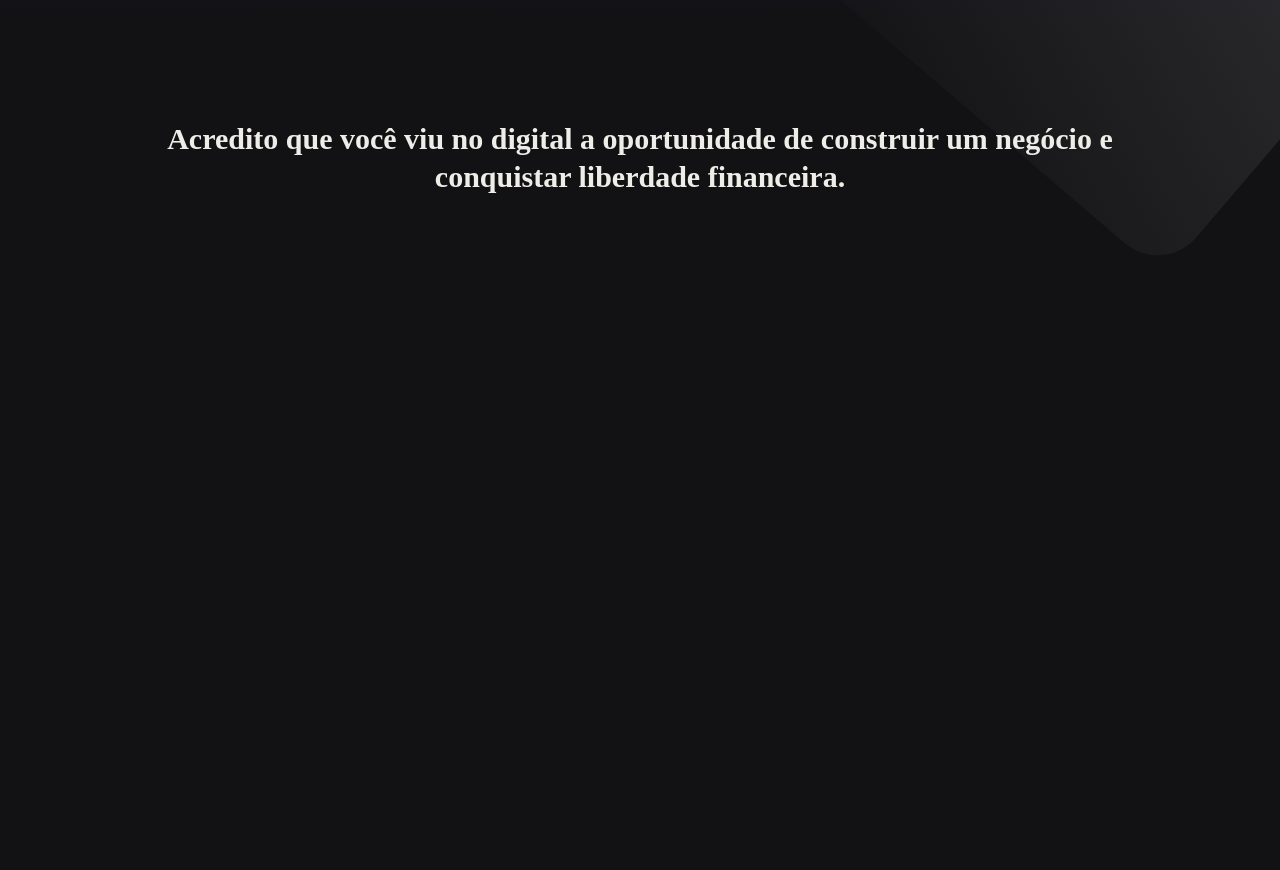
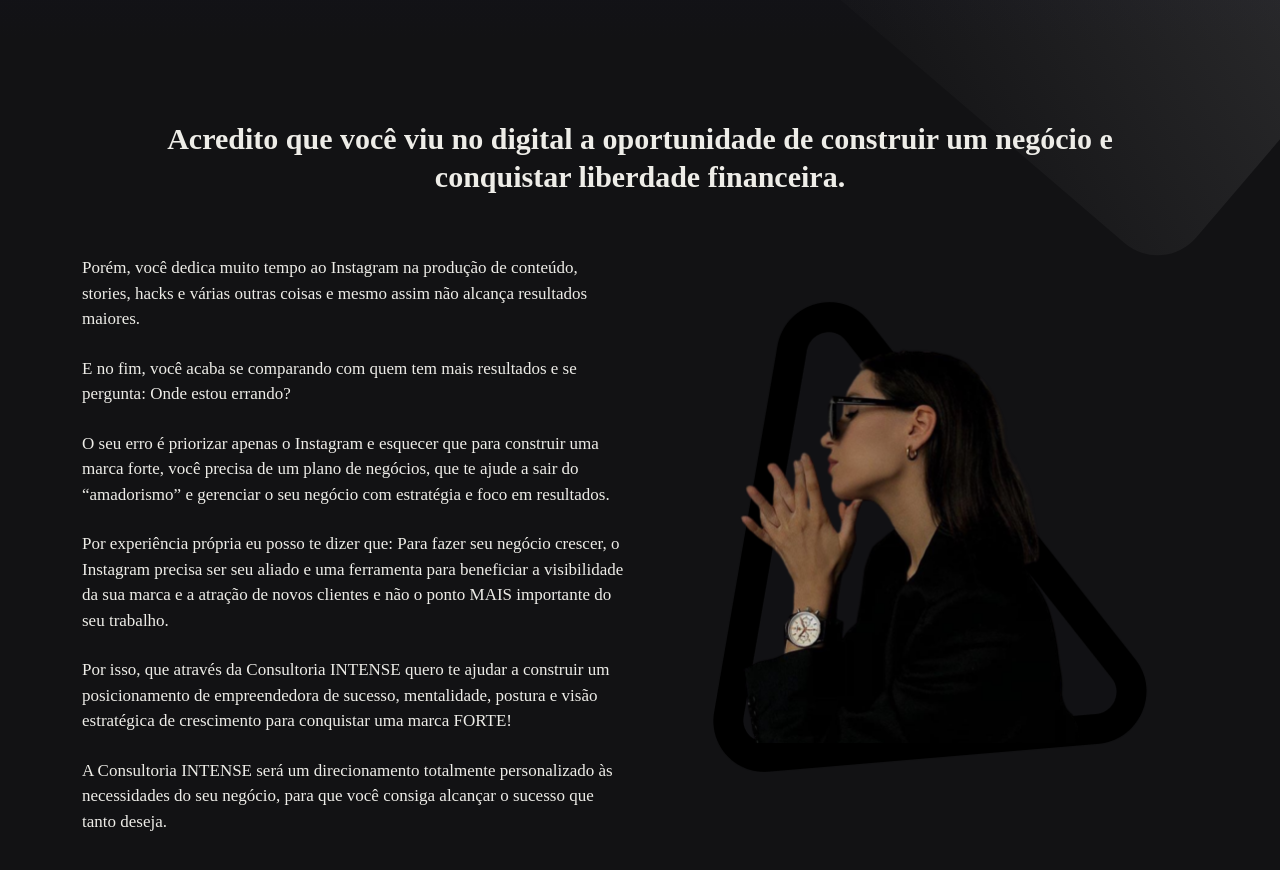
Before and after one commit to rodrigoanastacio/DS_intense, a Next.js app: page / in a window 1280 px wide. Shown: the part 760-1630 px from the top of the page. Before the commit the page ends 1095 px from the top, so only its background shows below. Built offline with nearby package versions, Linux system fonts and the light colour scheme; a web font is replaced by a local one.

Commit message:
Created benefits sections

```diff
--- a/pages/index.js
+++ b/pages/index.js
@@ -19,6 +19,52 @@ export default function Home() {
       <section className={styles.section}>
         <div className={styles.container}>
           <Title title="Acredito que você viu no digital a oportunidade de construir um negócio e conquistar liberdade financeira." />
+
+          <div className={styles.wrapper}>
+            <div className={styles.text}>
+              <p>
+                Porém, você dedica muito tempo ao Instagram na produção de
+                conteúdo, stories, hacks e várias outras coisas e mesmo assim
+                não alcança resultados maiores.
+              </p>
+
+              <p>
+                E no fim, você acaba se comparando com quem tem mais resultados
+                e se pergunta: Onde estou errando?
+              </p>
+
+              <p>
+                O seu erro é priorizar apenas o Instagram e esquecer que para
+                construir uma marca forte, você precisa de um plano de negócios,
+                que te ajude a sair do “amadorismo” e gerenciar o seu negócio
+                com estratégia e foco em resultados.
+              </p>
+
+              <p>
+                Por experiência própria eu posso te dizer que: Para fazer seu
+                negócio crescer, o Instagram precisa ser seu aliado e uma
+                ferramenta para beneficiar a visibilidade da sua marca e a
+                atração de novos clientes e não o ponto MAIS importante do seu
+                trabalho.
+              </p>
+
+              <p>
+                Por isso, que através da Consultoria INTENSE quero te ajudar a
+                construir um posicionamento de empreendedora de sucesso,
+                mentalidade, postura e visão estratégica de crescimento para
+                conquistar uma marca FORTE!
+              </p>
+
+              <p>
+                A Consultoria INTENSE será um direcionamento totalmente
+                personalizado às necessidades do seu negócio, para que você
+                consiga alcançar o sucesso que tanto deseja.
+              </p>
+            </div>
+            <div className={styles.image}>
+              <img src="/image-benefits.png" alt="" />
+            </div>
+          </div>
         </div>
       </section>
     </>
--- a/styles/Home.module.scss
+++ b/styles/Home.module.scss
@@ -15,9 +15,8 @@
   //   max-width: 540px;
   // }
 
-  @media (min-width: 768px) {
-    flex-direction: row;
-  }
+  // @media (min-width: 768px) {
+  // }
 
   // @media (min-width: 992px) {
   //   max-width: 960px;
@@ -32,6 +31,39 @@
   }
 }
 
+.wrapper {
+  display: flex;
+  z-index: 1;
+  gap: 50px;
+  flex-direction: column-reverse;
+
+  @media (min-width: 768px) {
+    flex-direction: row;
+    gap: 20px;
+  }
+}
+
+.text {
+  flex: 1;
+  color: var(--off-white);
+
+  p {
+    font-size: 1.0625rem;
+    line-height: var(--line-height-text);
+    margin-bottom: 24px;
+  }
+}
+
+.image {
+  flex: 1;
+  text-align: center;
+
+  img {
+    width: 100%;
+    max-width: 475px;
+  }
+}
+
 .img {
   flex: 1;
 }
```
Also changed, not shown: public/image-benefits.png (added).
